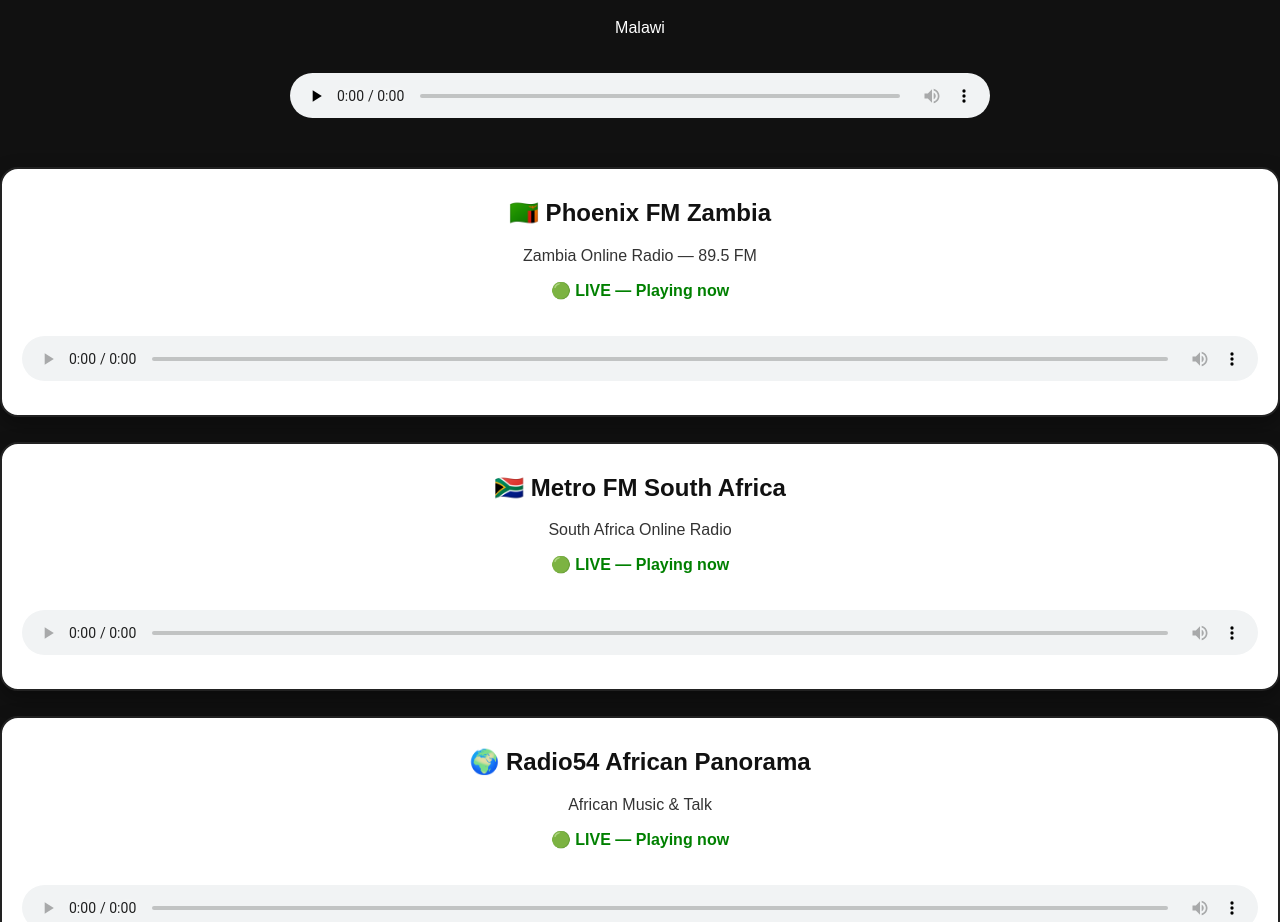
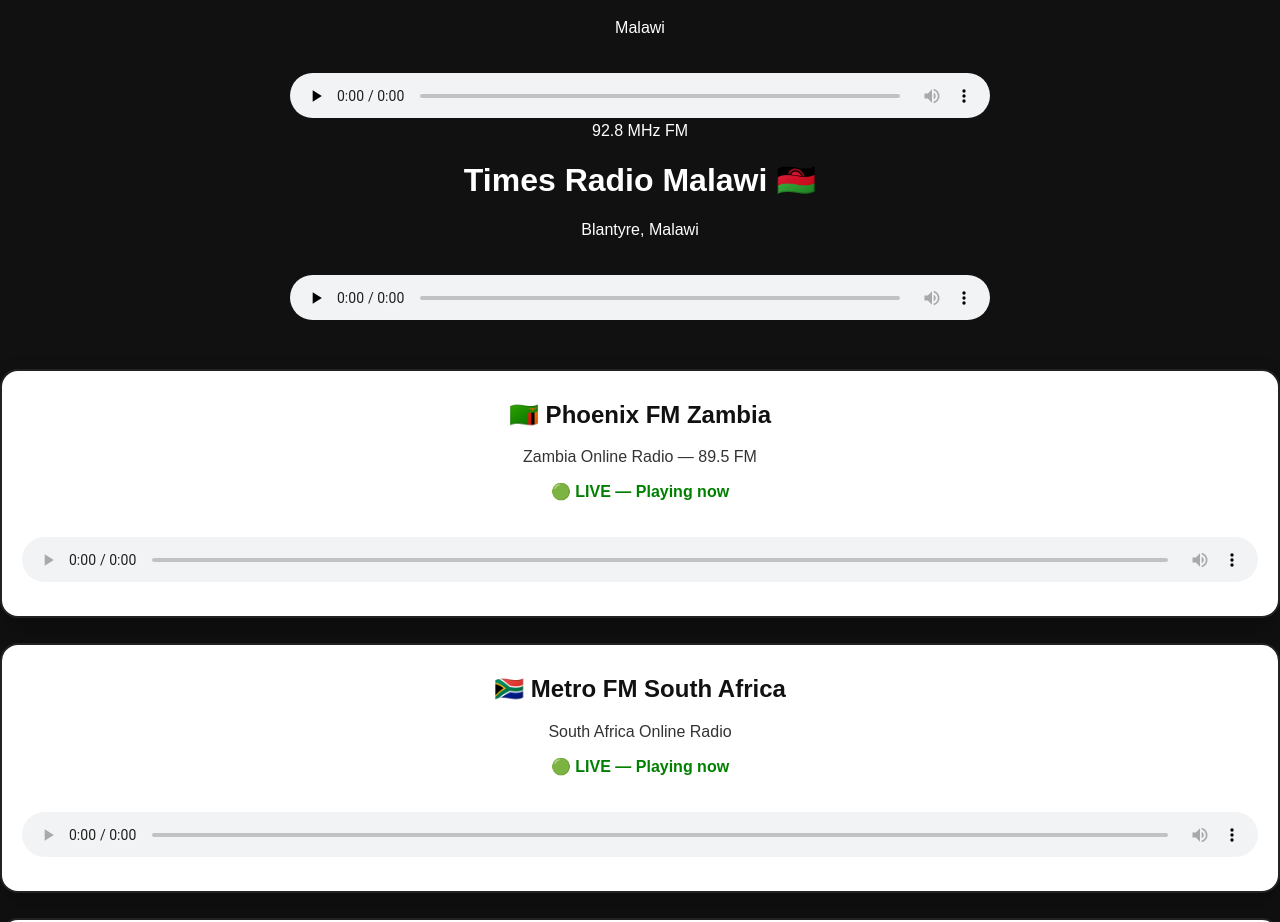
Before and after one commit to blast504/africa-online-radio, a plain HTML site: page index.html in a window 1280 px wide. Shown: the part 3666-4588 px from the top of the page. Drawn offline with Linux system fonts and the light colour scheme.

Commit message:
Add Times Radio Malawi to index.html
Added Times Radio Malawi section with audio player.

```diff
--- a/index.html
+++ b/index.html
@@ -255,6 +255,17 @@
     Your browser does not support the audio player.
   </audio>
 </div>
+    <!-- Times Radio Malawi -->
+<div class="radio-card">
+  <span class="badge">92.8 MHz FM</span>
+  <h1>Times Radio Malawi 🇲🇼</h1>
+  <p class="location">Blantyre, Malawi</p>
+
+  <audio controls preload="none">
+    <source src="https://streamdb9web.securenetsystems.net/cirrusencore/TIMESFM" type="audio/mpeg">
+    Your browser does not support the audio player.
+  </audio>
+</div>
 
     </div>
     <div class="station">
```
